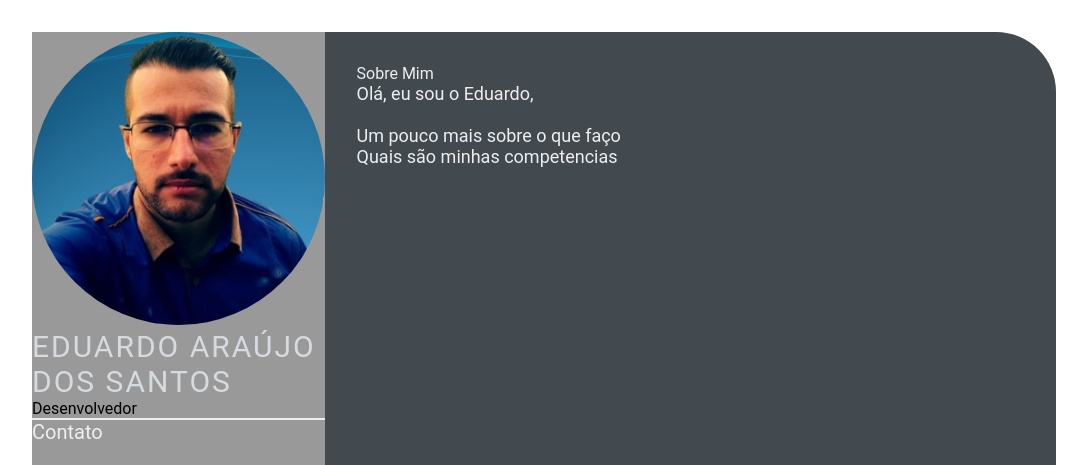
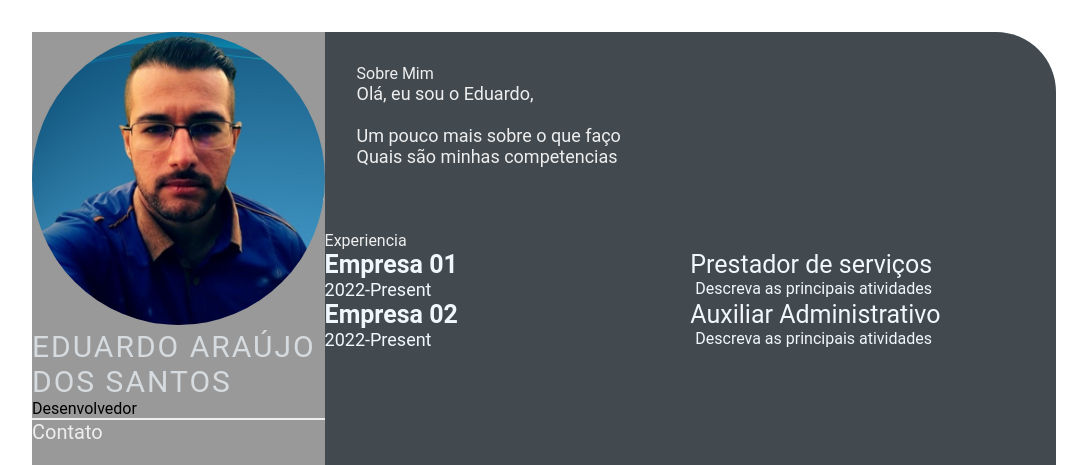
Before and after one commit to E-A-D-S/Curriculo-do-Jornada-Dev, a plain HTML site: page index.html in a window 1280 px wide. Shown: the top 465 px of the page, without its empty margins (96-1183 px from the left). Drawn offline with Linux system fonts and the light colour scheme.

Commit message:
adicionando as principais experiências (#3)

```diff
--- a/index.html
+++ b/index.html
@@ -31,8 +31,12 @@
                     <div class="skills">
                         <p class="left-title">Skills</p>
                         <ul>
-                            <li><p>HTML, CSS, PHP, LARAVEL, GIT & GITHUB</p></li>
-                            <li><p>Power Bi, Tableau</p></li>
+                            <li>
+                                <p>HTML, CSS, PHP, LARAVEL, GIT & GITHUB</p>
+                            </li>
+                            <li>
+                                <p>Power Bi, Tableau</p>
+                            </li>
                         </ul>
                     </div>
             </section>
@@ -48,6 +52,31 @@
                     </p>
                 </section>
             </div>
+            <section class="experience gap">
+                <div class="right-title">Experiencia</div>
+                <div class="experience-contents">
+                    <div class="exp-left">
+                        <p class="exp-company-name">Empresa 01</p>
+                        <p class="exp-time-period">2022-Present</p>
+                    </div>
+                    <div class="exp-right">
+                        <p class="exp-position">Prestador de serviços</p>
+                        <p class="exp-desc">
+                            Descreva as principais atividades
+                        </p>
+                        </div>
+                        <div class="exp-left">
+                            <p class="exp-company-name">Empresa 02</p>
+                            <p class="exp-time-period">2022-Present</p>
+                        </div>
+                        <div class="exp-right">
+                            <p class="exp-position">Auxiliar Administrativo</p>
+                            <p class="exp-desc">
+                                Descreva as principais atividades
+                            </p>
+                         </div>
+                    </div>
+            </section>
         </section>
     </main>
 </body>
--- a/style.css
+++ b/style.css
@@ -101,3 +101,38 @@
     font-size: 18px;
     color: #eeeeee;
 }
+
+.experience-contents,
+.education-contents,
+.awards-contents {
+    display: grid;
+    grid-template-columns: repeat(2, 1fr);
+    padding-bottom: 2rem;
+    color: #F1F8FD;
+}
+
+.exp-company-name,
+.education-school-name,
+.awards-company-name {
+    font-size: 25px;
+    font-weight: bold;
+}
+
+.exp-time-period,
+.educationp-time-period,
+.awards-time-period {
+    font-size: 18px;
+}
+
+.exp-position,
+.education-subject,
+.awards-name {
+    font-size: 25px;
+}
+
+.exp-desc,
+.education-desc,
+.awards-desc {
+    font-size: 16px;
+    padding-left: 5px;
+}
```
Lines whose indentation alone changed are shown as unchanged.
